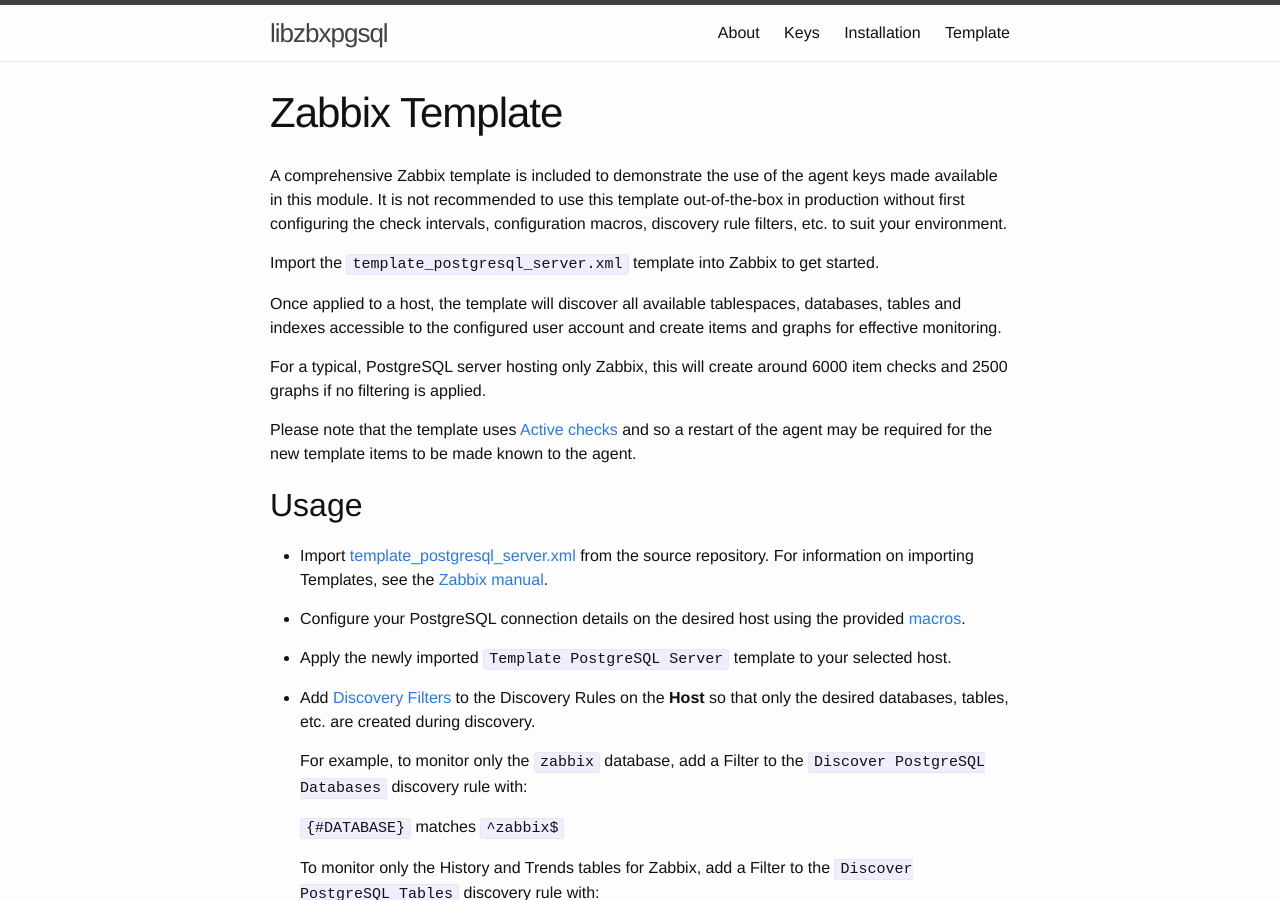
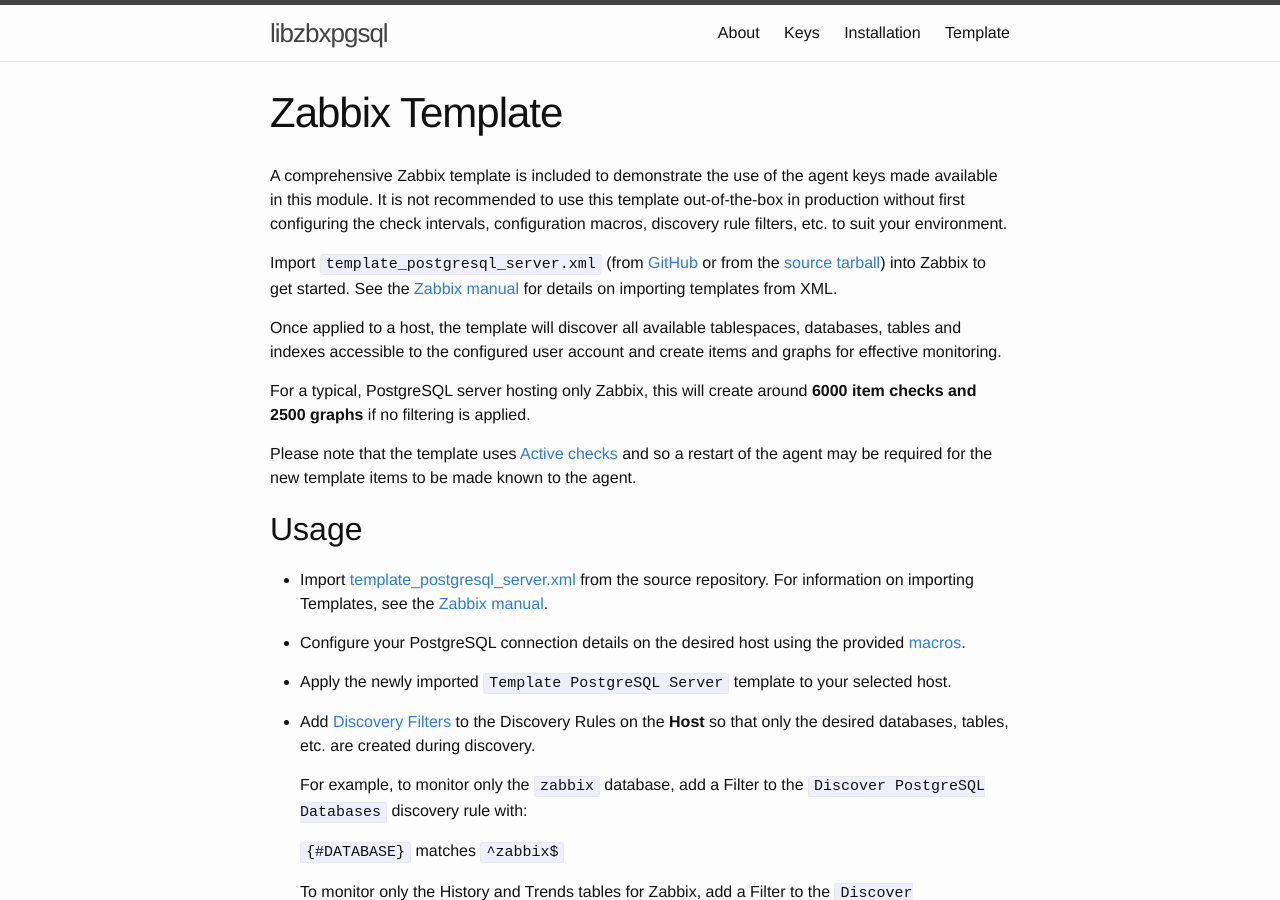
Before and after one commit to zabbix-tools/libzbxpgsql, a Jekyll site: the page built from _docs/template.md, in a window 1280 px wide and 900 px high. Built offline with Jekyll 4.4.1, drawn with Linux system fonts in a browser that asks for light colours.

Commit message:
Expanded installation instructions for Template

```diff
--- a/_docs/template.md
+++ b/_docs/template.md
@@ -10,15 +10,18 @@ keys made available in this module. It is not recommended to use this template
 out-of-the-box in production without first configuring the check intervals,
 configuration macros, discovery rule filters, etc. to suit your environment.
 
-Import the `template_postgresql_server.xml` template into Zabbix to get
-started.
+Import `template_postgresql_server.xml` (from
+[GitHub](https://github.com/cavaliercoder/libzbxpgsql/blob/master/template_postgresql_server.xml)
+or from the [source tarball](https://sourceforge.net/projects/libzbxpgsl/files/sources/))
+into Zabbix to get started. See the [Zabbix manual](https://www.zabbix.com/documentation/2.4/manual/xml_export_import)
+for details on importing templates from XML.
 
 Once applied to a host, the template will discover all available tablespaces,
 databases, tables and indexes accessible to the configured user account and
 create items and graphs for effective monitoring.
 
 For a typical, PostgreSQL server hosting only Zabbix, this will create around
-6000 item checks and 2500 graphs if no filtering is applied.
+**6000 item checks and 2500 graphs** if no filtering is applied.
 
 Please note that the template uses [Active checks](https://www.zabbix.com/documentation/2.4/manual/appendix/items/activepassive)
 and so a restart of the agent may be required for the new template items to be
```
